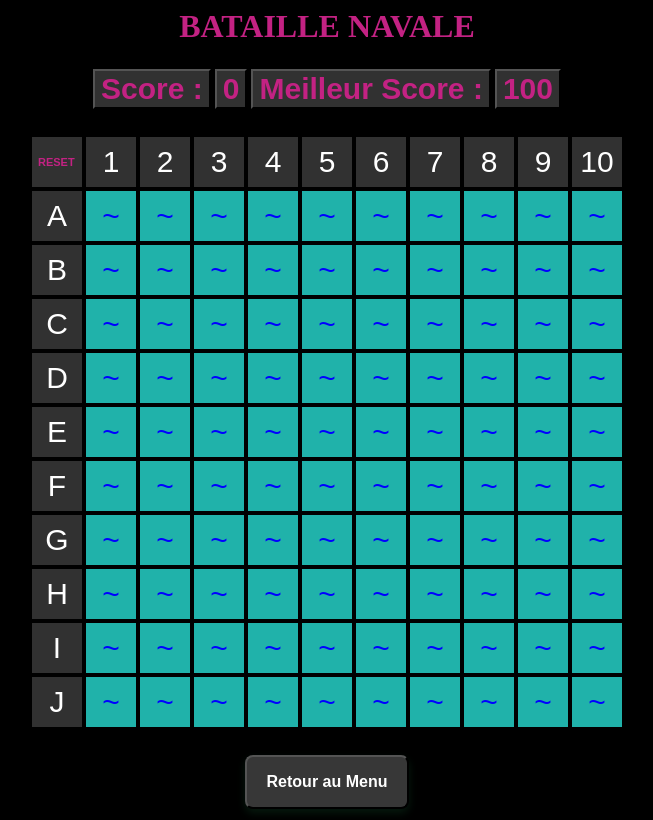
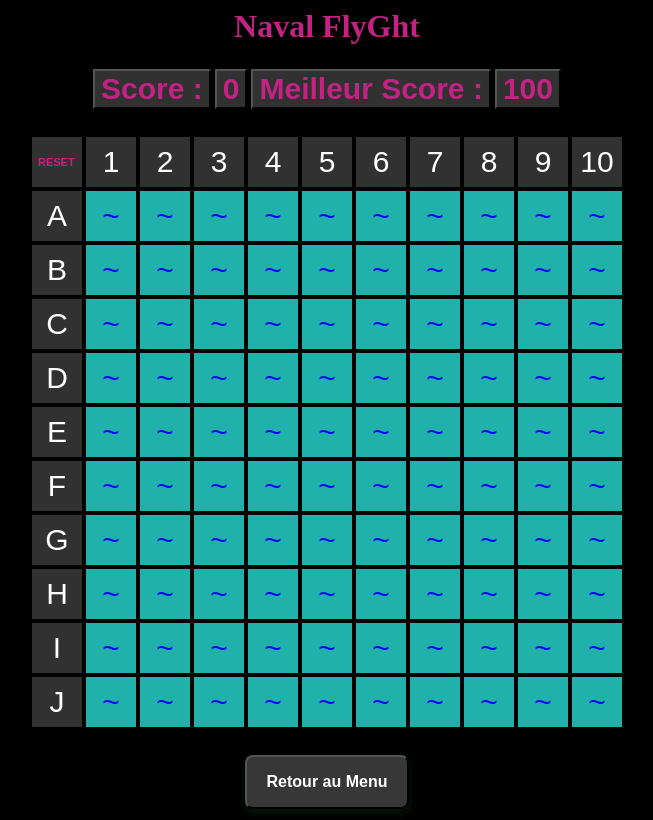
Before and after one commit to navalgamemouche/navalgamemouche.github.io, a plain HTML site: page BatailleNavale.html in a window 1280 px wide. Shown: the whole page, without its empty margins (321-974 px from the left). Drawn offline with Linux system fonts and the light colour scheme.

Commit message:
Update BatailleNavale.html

```diff
--- a/BatailleNavale.html
+++ b/BatailleNavale.html
@@ -403,7 +403,7 @@
         </script>
     </head>
     <body>
-        <h1 class="h1" text-align="center">BATAILLE NAVALE</h1>
+        <h1 class="h1" text-align="center">Naval FlyGht</h1>
         <table class="tableau">
             <tr>
                 <td> <input id="ts" class="texte_score" type="button" value="Score :"  /> </td>
```
